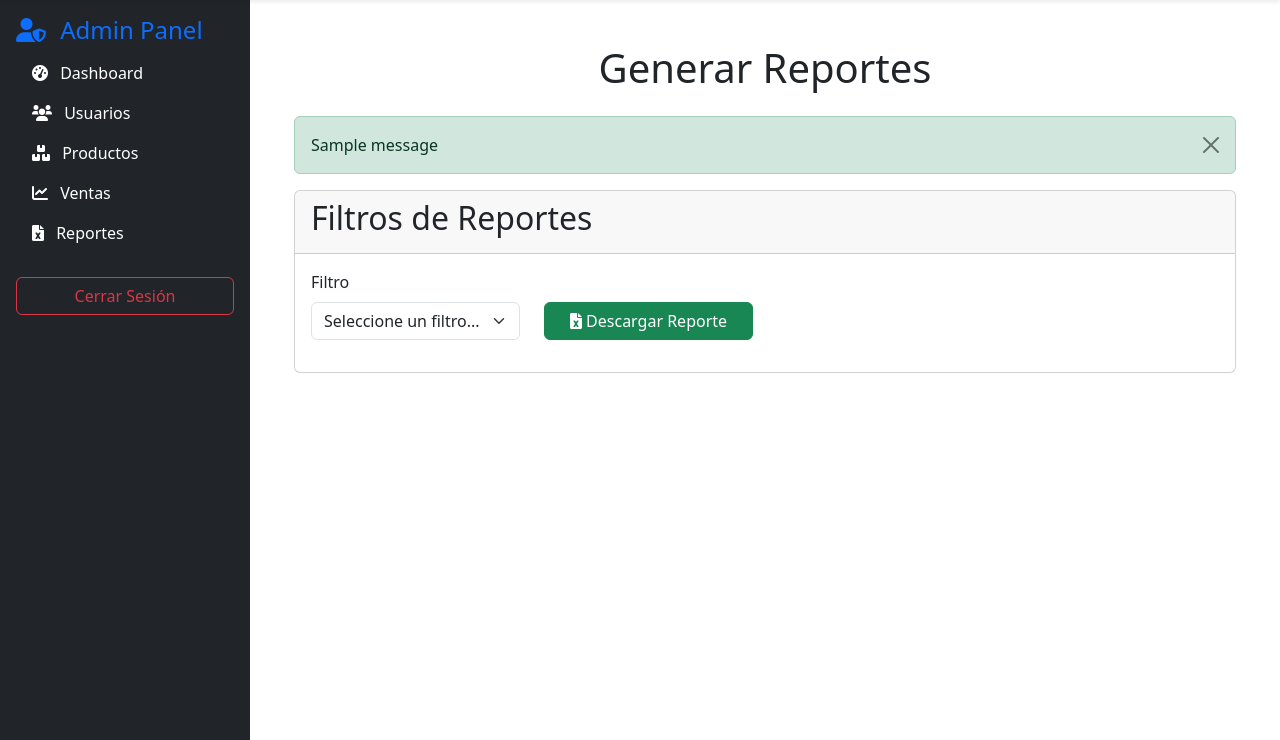
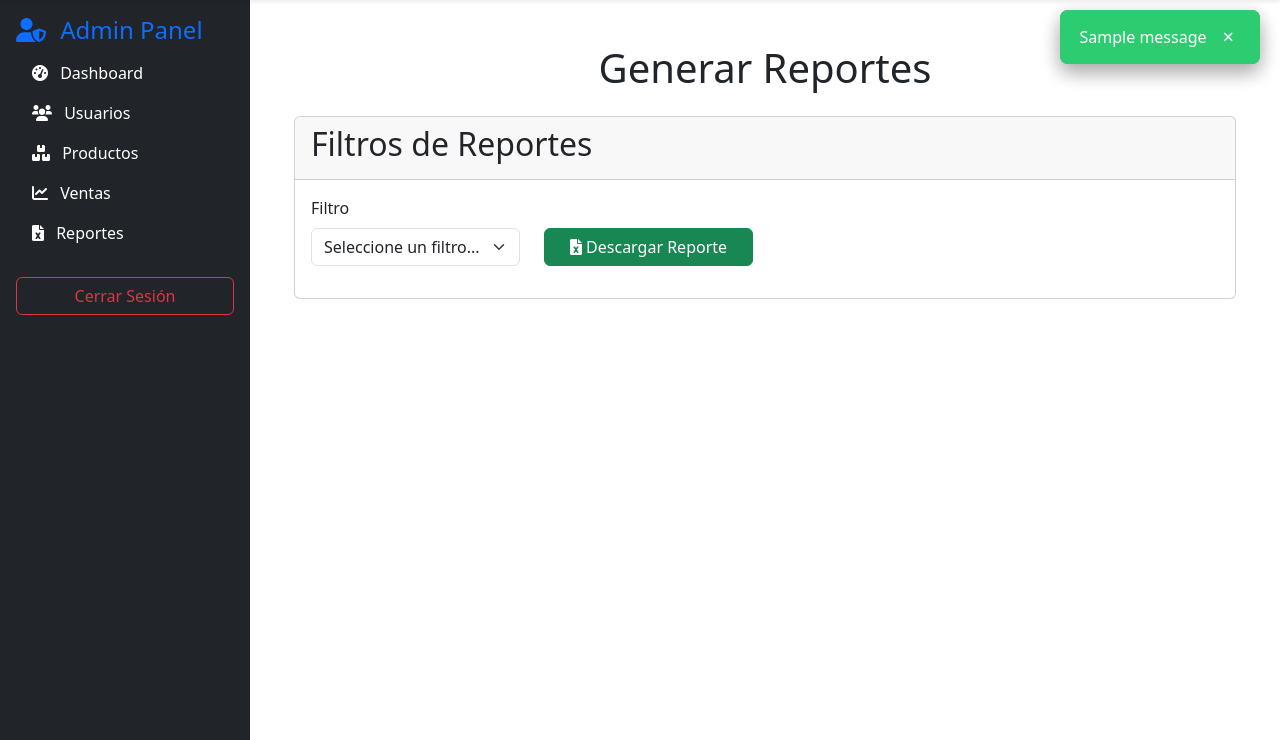
Before and after one commit to Janbrayan/Distribuidora, a Flask app: page /dashboard/reportes in a window 1280 px wide. Shown: the part 60-800 px from the top of the page. Run offline with Flask 3, Linux system fonts and the light colour scheme; a user stored in the database is signed in; one stand-in notice (Sample message) is shown.

Commit message:
actualizacion alertas y manejo de errores

```diff
--- a/app/dashboard/routes.py
+++ b/app/dashboard/routes.py
@@ -173,14 +173,26 @@ def editar_usuario(usuario_id):
 @login_required
 def eliminar_usuario(usuario_id):
     if not current_user.es_admin:
+        flash("No tienes permiso para eliminar usuarios.", "danger")
         return redirect(url_for('dashboard.index'))
 
     usuario = Usuario.query.get_or_404(usuario_id)
-    db.session.delete(usuario)
-    db.session.commit()
 
-    flash('Usuario eliminado correctamente.', 'success')
+    # Verificar si el usuario tiene relaciones que impidan su eliminación
+    if usuario.ventas:  # Por ejemplo, si hay un modelo relacionado como 'ventas'
+        flash("No se puede eliminar este usuario. Consulta con el administrador.", "danger")
+        return redirect(url_for('dashboard.usuarios'))
+
+    try:
+        db.session.delete(usuario)
+        db.session.commit()
+        flash('Usuario eliminado correctamente.', 'success')
+    except Exception as e:
+        db.session.rollback()
+        flash("Ocurrió un error al intentar eliminar el usuario. Inténtalo de nuevo.", "danger")
+
     return redirect(url_for('dashboard.usuarios'))
+
 
 
 # --- Rutas para Productos ---
@@ -265,11 +277,22 @@ def eliminar_producto(producto_id):
         return redirect(url_for('dashboard.productos'))
 
     producto = Producto.query.get_or_404(producto_id)
-    db.session.delete(producto)
-    db.session.commit()
 
-    flash('Producto eliminado correctamente.', 'success')
+    # Verificar si el producto tiene ventas asociadas
+    if producto.ventas:
+        flash("No se puede eliminar este producto. Consulta con el administrador.", "danger")
+        return redirect(url_for('dashboard.productos'))
+
+    try:
+        db.session.delete(producto)
+        db.session.commit()
+        flash('Producto eliminado correctamente.', 'success')
+    except Exception as e:
+        db.session.rollback()
+        flash("Ocurrió un error al intentar eliminar el producto. Inténtalo de nuevo.", "danger")
+
     return redirect(url_for('dashboard.productos'))
+
 
 
 # --- Rutas para Ventas ---
--- a/app/static/css/dashboard.css
+++ b/app/static/css/dashboard.css
@@ -41,3 +41,69 @@ header {
 .content.expanded {
     margin-left: 0;
 }
+
+/* Contenedor de alertas */
+#alert-container {
+    position: fixed;
+    top: 70px;
+    right: 20px;
+    z-index: 1050;
+    display: flex;
+    flex-direction: column;
+    gap: 10px;
+}
+
+/* Alerta personalizada */
+.custom-alert {
+    background-color: #1e272e;
+    color: #ffffff;
+    padding: 15px 20px;
+    border-radius: 8px;
+    box-shadow: 0 8px 20px rgba(0, 0, 0, 0.2);
+    display: flex;
+    justify-content: space-between;
+    align-items: center;
+    font-size: 16px;
+    animation: slide-in 0.5s ease-out;
+    transition: all 0.5s ease;
+}
+
+/* Colores según categoría */
+.alert-success {
+    background-color: #2ecc71;
+}
+.alert-danger {
+    background-color: #e74c3c;
+}
+.alert-warning {
+    background-color: #f39c12;
+}
+
+/* Botón de cierre */
+.close-btn {
+    background: none;
+    border: none;
+    color: #ffffff;
+    font-size: 20px;
+    cursor: pointer;
+    line-height: 1;
+    margin-left: 10px;
+    transition: transform 0.3s ease;
+}
+
+.close-btn:hover {
+    transform: scale(1.2);
+}
+
+/* Animaciones */
+@keyframes slide-in {
+    from {
+        transform: translateX(100%);
+        opacity: 0;
+    }
+    to {
+        transform: translateX(0);
+        opacity: 1;
+    }
+}
+/* === FIN del CSS proporcionado === */
--- a/app/templates/dashboard/base_dashboard.html
+++ b/app/templates/dashboard/base_dashboard.html
@@ -11,7 +11,6 @@
     <!-- Estilo personalizado -->
     <link rel="stylesheet" href="{{ url_for('static', filename='css/dashboard.css') }}">
     <script src="https://cdn.jsdelivr.net/npm/chart.js"></script>
-
 </head>
 <body>
     <div class="d-flex">
@@ -42,18 +41,14 @@
                     </li>
                     {% endif %}
 
-                    <!-- Productos:
-                         Si quieres que el trabajador también pueda verlos,
-                         quita o ajusta el if de admin.
-                         Aquí, por ejemplo, lo mostramos a ambos:
-                    -->
+                    <!-- Productos -->
                     <li class="nav-item">
                         <a href="{{ url_for('dashboard.productos') }}" class="nav-link text-white">
                             <i class="fas fa-boxes me-2"></i> Productos
                         </a>
                     </li>
 
-                    <!-- Ventas: ambos (admin ve todas, trabajador ve solo las suyas) -->
+                    <!-- Ventas -->
                     <li class="nav-item">
                         <a href="{{ url_for('dashboard.ventas') }}" class="nav-link text-white">
                             <i class="fas fa-chart-line me-2"></i> Ventas
@@ -89,6 +84,30 @@
                 </button>
             </header>
 
+            <!-- Contenedor de alertas -->
+            {% with messages = get_flashed_messages(with_categories=true) %}
+            {% if messages %}
+            <div id="alert-container">
+                {% for category, message in messages %}
+                <div class="custom-alert alert-{{ category }}">
+                    <span>{{ message }}</span>
+                    <button class="close-btn">&times;</button>
+                </div>
+                {% endfor %}
+            </div>
+            <script>
+                document.querySelectorAll('.close-btn').forEach(btn => {
+                    btn.addEventListener('click', function() {
+                        const alert = this.parentElement;
+                        alert.style.transform = 'translateX(100%)';
+                        alert.style.opacity = '0';
+                        setTimeout(() => alert.remove(), 500);
+                    });
+                });
+            </script>
+            {% endif %}
+            {% endwith %}
+
             <!-- Contenedor para el contenido de cada vista -->
             <div class="main-content p-4">
                 {% block content %}{% endblock %}
--- a/app/templates/dashboard/reportes.html
+++ b/app/templates/dashboard/reportes.html
@@ -3,25 +3,39 @@
 
 {% block content %}
 <h1 class="text-center mb-4">Generar Reportes</h1>
-
 <!-- Alertas (tanto flash como reportes_alertas) -->
-{% if get_flashed_messages() %}
-    {% for message in get_flashed_messages(with_categories=true) %}
-        <div class="alert alert-{{ message[0] }} alert-dismissible fade show" role="alert">
-            {{ message[1] }}
-            <button type="button" class="btn-close" data-bs-dismiss="alert" aria-label="Close"></button>
+<div id="alert-container">
+    {% with messages = get_flashed_messages(with_categories=true) %}
+    {% if messages %}
+        {% for category, message in messages %}
+        <div class="custom-alert alert-{{ category }}">
+            <span>{{ message }}</span>
+            <button class="close-btn">&times;</button>
         </div>
         {% endfor %}
     {% endif %}
+    {% endwith %}
 
     {% if reportes_alertas %}
         {% for alerta in reportes_alertas %}
-        <div class="alert alert-{{ alerta.category }} alert-dismissible fade show" role="alert">
-            {{ alerta.message }}
-            <button type="button" class="btn-close" data-bs-dismiss="alert" aria-label="Close"></button>
+        <div class="custom-alert alert-{{ alerta.category }}">
+            <span>{{ alerta.message }}</span>
+            <button class="close-btn">&times;</button>
         </div>
         {% endfor %}
     {% endif %}
+</div>
+<script>
+    document.querySelectorAll('.close-btn').forEach(btn => {
+        btn.addEventListener('click', function() {
+            const alert = this.parentElement;
+            alert.style.transform = 'translateX(100%)';
+            alert.style.opacity = '0';
+            setTimeout(() => alert.remove(), 500);
+        });
+    });
+</script>
+
 
 <div class="card">
     <div class="card-header">
```
Also changed, not shown: app/templates/dashboard/productos.html (+16 -3 lines), app/templates/dashboard/usuarios.html (+22 -10 lines), app/templates/dashboard/ventas.html (+16 -4 lines), instance/gestion.db. Lines whose indentation alone changed are shown as unchanged.
